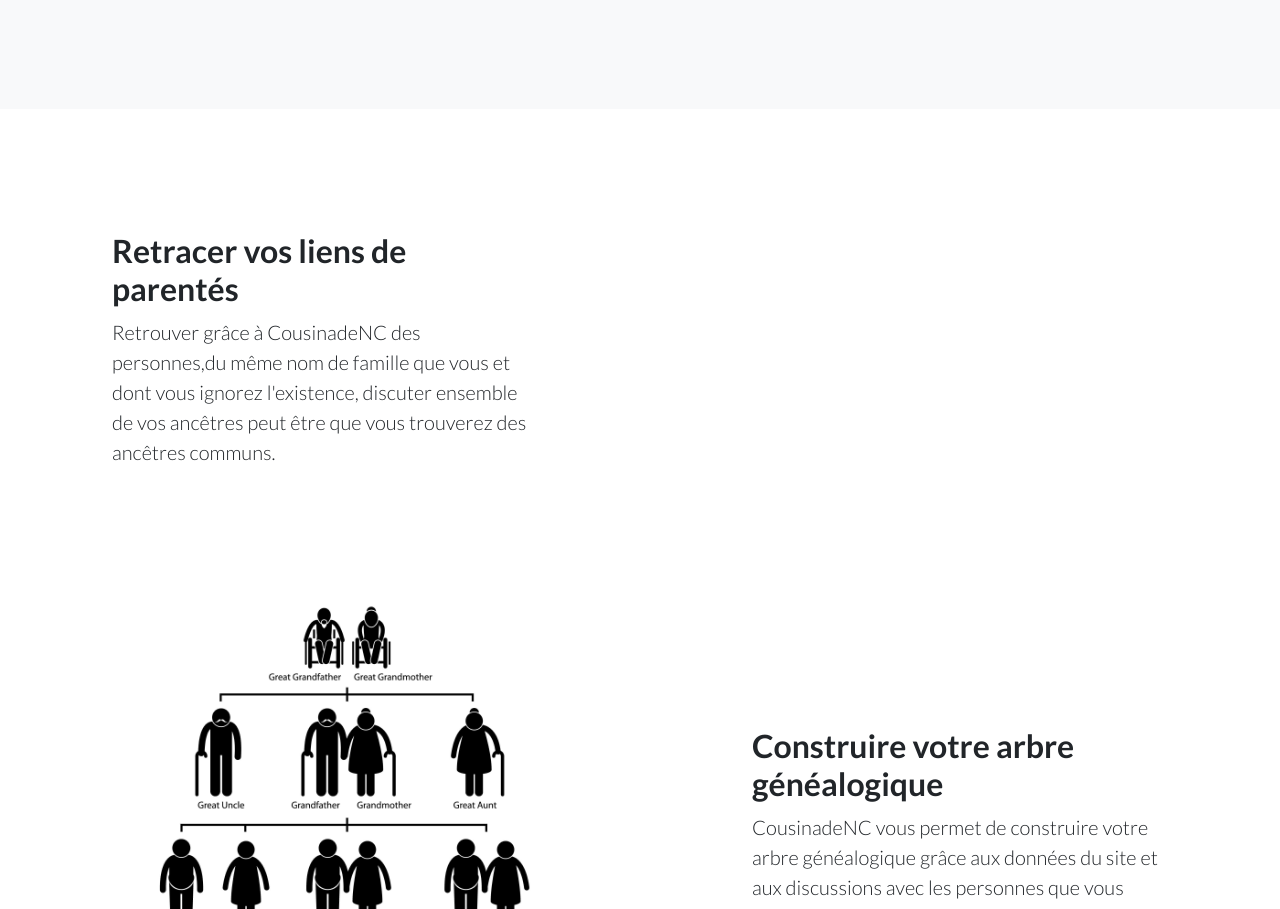
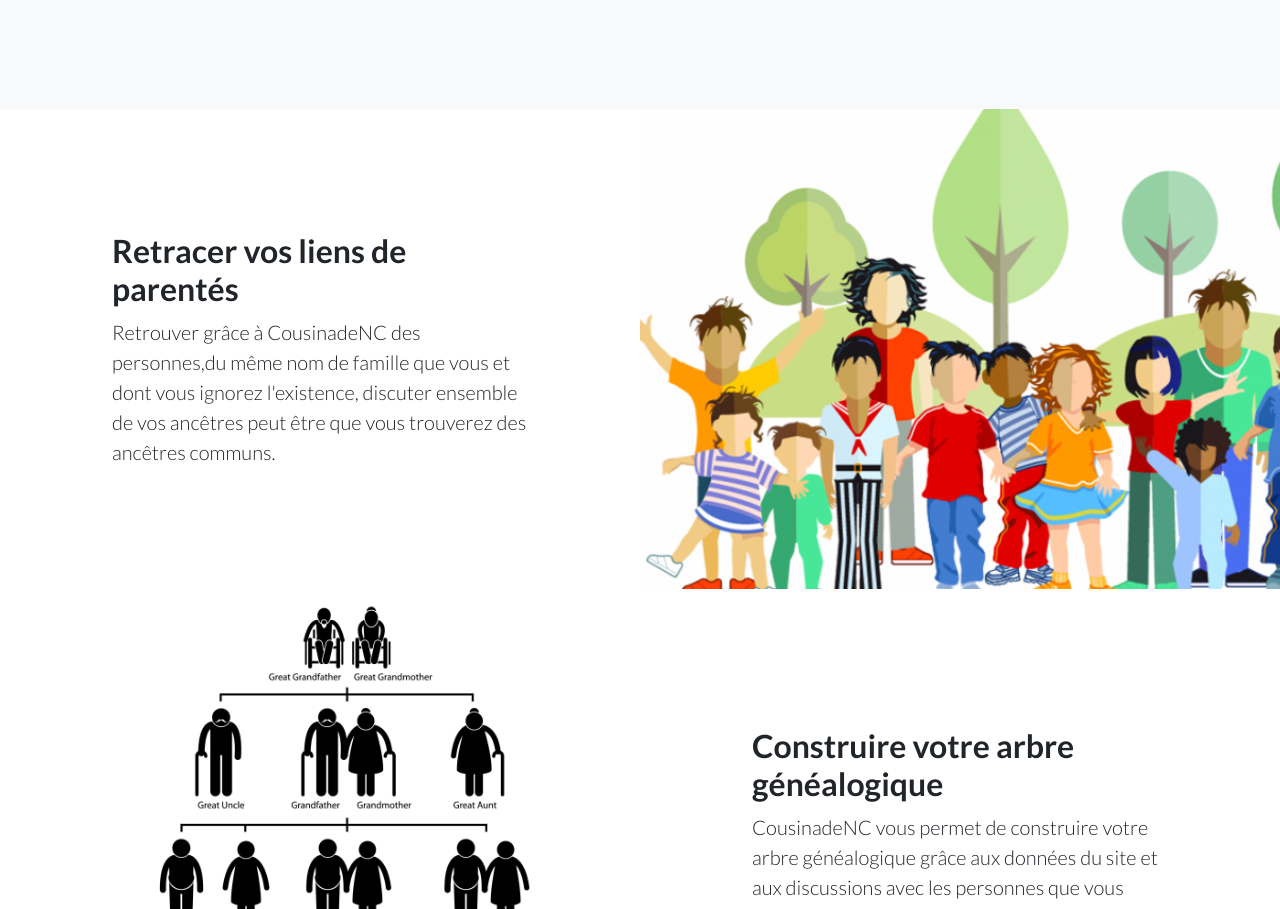
Before and after one commit to gayonSarah/cousinade-nc, a website: page index.html in a window 1280 px wide. Shown: the part 1178-2087 px from the top of the page. Drawn offline with Linux system fonts and the light colour scheme; files whose address does not match are found by name.

Commit message:
mise à jour du nom de la photo dans le html

```diff
--- a/index.html
+++ b/index.html
@@ -107,7 +107,7 @@
       <div class="row no-gutters">
 
         <div class="col-lg-6 order-lg-2 text-white showcase-img"
-          style="background-image: url('img/PortaiLFamille3.png');"></div>
+          style="background-image: url('img/portailfamille.png');"></div>
         <div class="col-lg-6 order-lg-1 my-auto showcase-text">
           <h2>Retracer vos liens de parentés</h2>
           <p class="lead mb-0">Retrouver grâce à CousinadeNC des personnes,du même nom de famille que vous et dont vous ignorez l'existence, discuter ensemble de vos ancêtres peut être que vous trouverez des ancêtres communs.</p>
```
